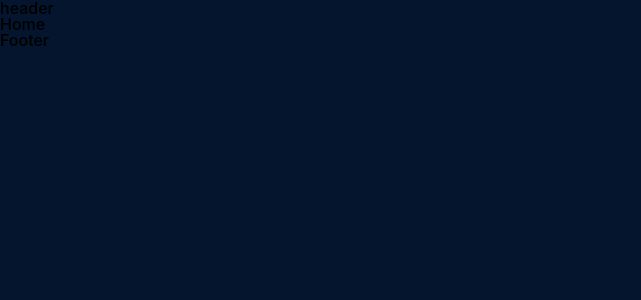
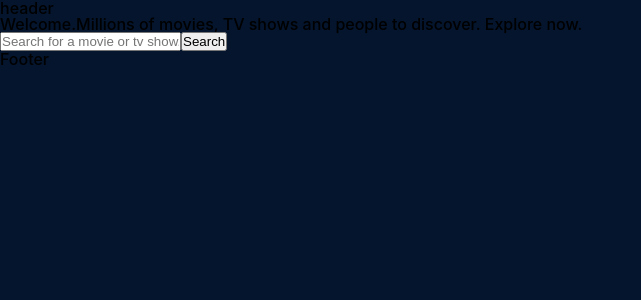
Before and after one commit to megha-vishwakarma/Muvii-Deakho, a React (Vite) app: page / in a window 1280 px wide. Shown: the top 300 px of the page, without its empty margins (0-641 px from the left). Built offline with nearby package versions, Linux system fonts and the light colour scheme; no server answers.

Commit message:
useFetch custom hook added

```diff
--- a/src/App.jsx
+++ b/src/App.jsx
@@ -22,7 +22,7 @@
   }
 
   React.useEffect(() => {
-    apiCall()
+    // apiCall()
 
   }, [])
 
--- /dev/null
+++ b/src/hooks/UseFetch.jsx
@@ -0,0 +1,31 @@
+import { useEffect, useState } from "react";
+import  fetchDataFromApi  from "../utils/api";
+
+const useFetch = (url) => {
+    const [data, setData] = useState(null);
+    const [loading, setLoading] = useState(null);
+    const [error, setError] = useState(null);
+
+    console.log(url);
+    useEffect(() => {
+        setLoading("loading...");
+        setData(null);
+        setError(null);
+
+        fetchDataFromApi(url)
+            .then((res) => {
+                // console.log(res);
+                setLoading(false);
+                setData(res);
+            })
+            .catch((err) => {
+                console.log(err);
+                setLoading(false);
+                setError("Something went wrong!");
+            });
+    }, [url]);
+
+    return { data, loading, error };
+};
+
+export default useFetch;
--- a/src/pages/home/HomePage.jsx
+++ b/src/pages/home/HomePage.jsx
@@ -1,7 +1,10 @@
 import React from "react";
+import HeroBanner from "./heroBanner/HeroBanner";
 
 const HomePage = () => {
-    return <div>Home</div>;
+    return <div>
+        <HeroBanner/>
+    </div>;
 };
 
 export default HomePage;
--- a/src/pages/home/heroBanner/HeroBanner.jsx
+++ b/src/pages/home/heroBanner/HeroBanner.jsx
@@ -0,0 +1,46 @@
+import React from "react";
+import { useNavigate } from "react-router-dom";
+import useFetch from "../../../hooks/UseFetch";
+
+
+const HeroBanner = () => {
+
+    const [searchQuery, setSearchQuery] = React.useState("");
+    const [backgroundImage, setBackgroundImage] = React.useState("");
+    const navigate = useNavigate();
+    const {data, loading} = useFetch("/movie/upcoming");
+
+
+    const searchQueryHandler = (event) => {
+        console.log("event.key");
+        if (event.key === "Enter" && searchQuery !== "") {
+            navigate(`/search/${searchQuery}}`);
+        }
+    };
+
+
+    return (
+        <div className="heroBanner">
+            <div className="heroBannerContent">
+                <span className="title">Welcome.</span>
+                <span className="subTitle">
+                    Millions of movies, TV shows and people to discover. Explore
+                    now.
+                </span>
+                <div className="searchInput">
+                    <input
+                        onChange={(e) => {
+                            setSearchQuery(e.target.value);
+                        }}
+                        onKeyUp={searchQueryHandler}
+                        type="text"
+                        placeholder="Search for a movie or tv show...."
+                    />
+                    <button>Search</button>
+                </div>
+            </div>
+        </div>
+    );
+};
+
+export default HeroBanner;
--- a/src/utils/api.js
+++ b/src/utils/api.js
@@ -3,7 +3,6 @@
 const baseURL = "https://api.themoviedb.org/3"
 
 const token = import.meta.env.VITE_APP_TMDB_TOKEN
-
 const header = {
     Authorization: `Bearer ${token}`
 }
```
